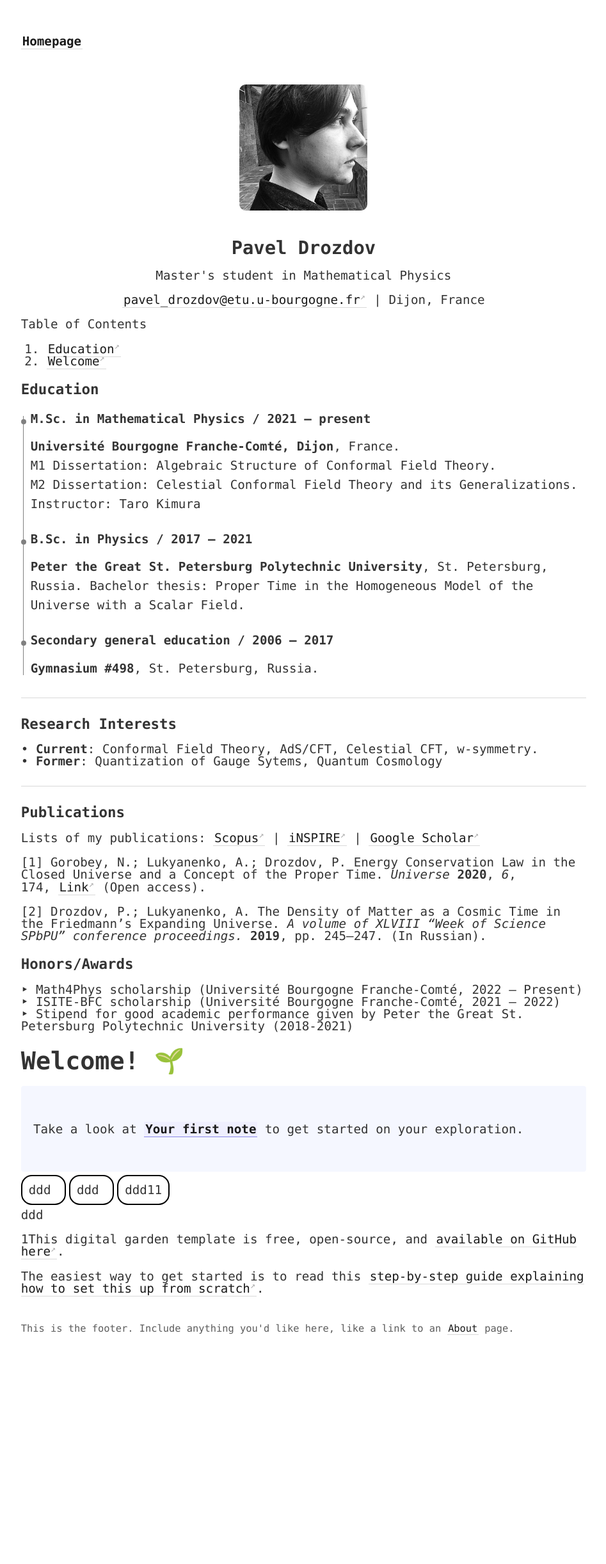
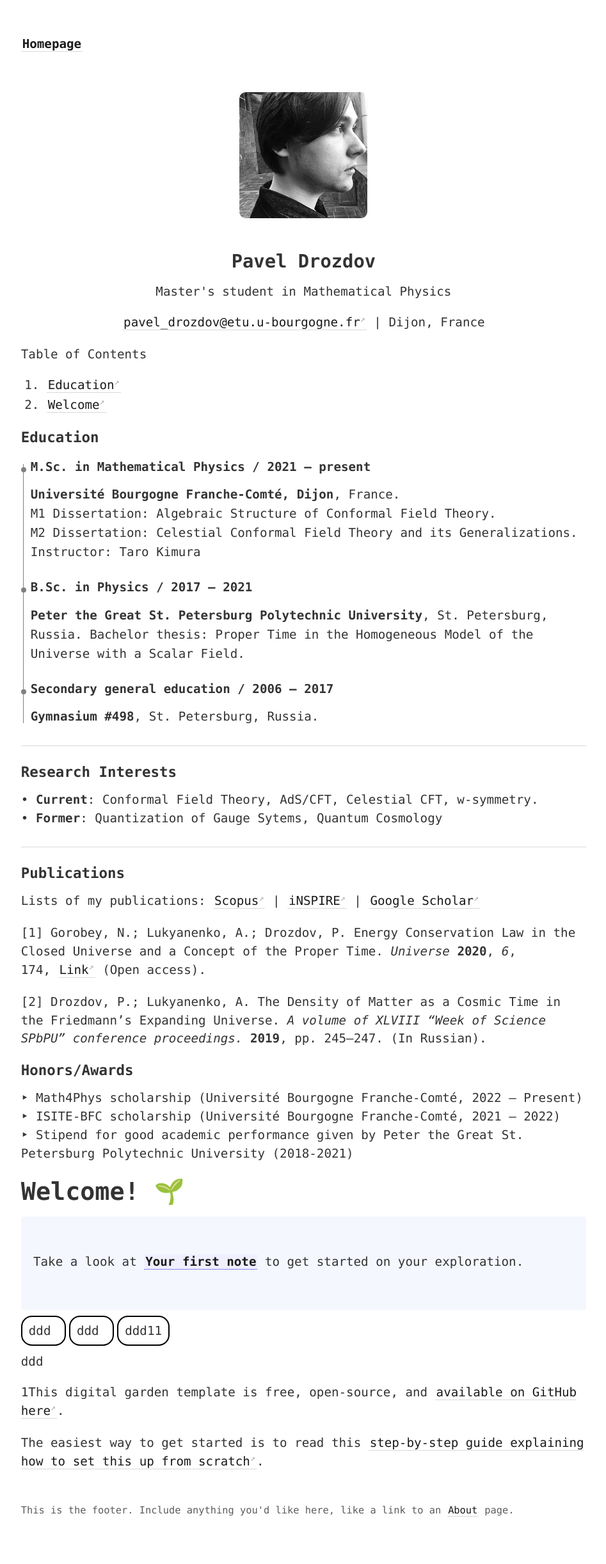
Before and after one commit to senseofeternity/drozdov, a Jekyll site: the page built from _pages/index.md, in a window 1280 px wide. Shown: the whole page at 64% size, without its empty margins (44-991 px from the left). Built offline with Jekyll 4.4.1, drawn with Linux system fonts in a browser that asks for light colours; before the commit the page ends 2151 px from its top, so only the background shows below that.

Commit message:
Update _style.scss

```diff
--- a/_sass/_style.scss
+++ b/_sass/_style.scss
@@ -10,7 +10,7 @@ body {
   box-sizing: content-box;
   font-family: $font-family;
   margin: 0 auto;
-  line-height: 1;
+  line-height: 1.5em;
   padding: 4vh 6vw;
   overflow-x: hidden;
   color: $color-text;
```
